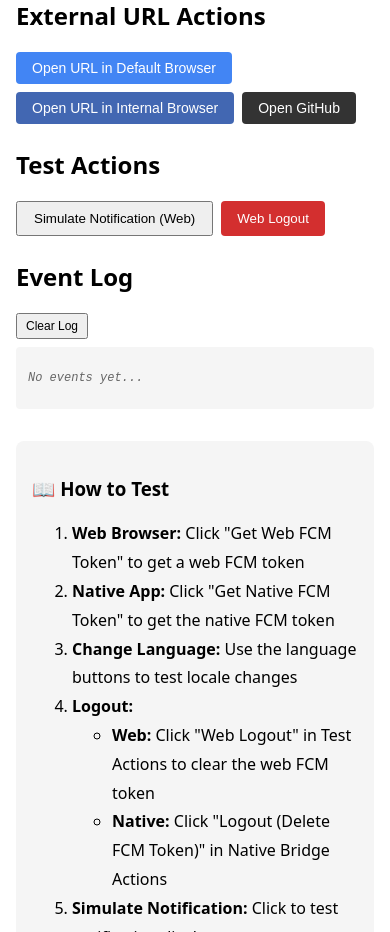
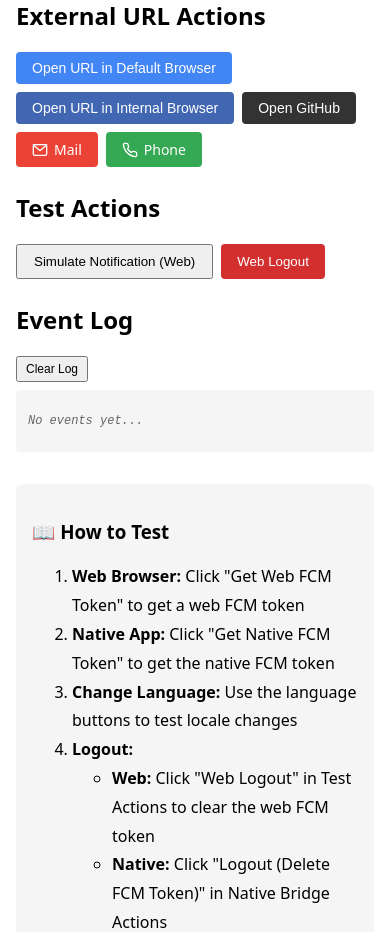
Before and after one commit to az-coder-123/fcm-web-demo, a Next.js app: page / in a window 390 px wide. Shown: the part 4040-4972 px from the top of the page. Built offline with nearby package versions, Linux system fonts and the light colour scheme; no server answers.

Commit message:
Add mail and phone action buttons to ExternalUrlActions component

```diff
--- a/components/ExternalUrlActions.js
+++ b/components/ExternalUrlActions.js
@@ -91,6 +91,49 @@ export default function ExternalUrlActions() {
                 >
                     Open GitHub
                 </button>
+                <a
+                    href="mailto:example@gmail.com"
+                    style={{
+                        padding: '8px 16px',
+                        background: '#EA4335',
+                        color: 'white',
+                        border: 'none',
+                        borderRadius: 4,
+                        cursor: 'pointer',
+                        fontSize: '14px',
+                        textDecoration: 'none',
+                        display: 'inline-flex',
+                        alignItems: 'center',
+                        gap: 6
+                    }}
+                >
+                    <svg width="16" height="16" viewBox="0 0 24 24" fill="none" stroke="white" strokeWidth="2" strokeLinecap="round" strokeLinejoin="round">
+                        <rect x="2" y="4" width="20" height="16" rx="2" />
+                        <path d="M22 4L12 13L2 4" />
+                    </svg>
+                    Mail
+                </a>
+                <a
+                    href="tel:0901122333"
+                    style={{
+                        padding: '8px 16px',
+                        background: '#34A853',
+                        color: 'white',
+                        border: 'none',
+                        borderRadius: 4,
+                        cursor: 'pointer',
+                        fontSize: '14px',
+                        textDecoration: 'none',
+                        display: 'inline-flex',
+                        alignItems: 'center',
+                        gap: 6
+                    }}
+                >
+                    <svg width="16" height="16" viewBox="0 0 24 24" fill="none" stroke="white" strokeWidth="2" strokeLinecap="round" strokeLinejoin="round">
+                        <path d="M22 16.92v3a2 2 0 01-2.18 2 19.79 19.79 0 01-8.63-3.07 19.5 19.5 0 01-6-6 19.79 19.79 0 01-3.07-8.67A2 2 0 014.11 2h3a2 2 0 012 1.72 12.84 12.84 0 00.7 2.81 2 2 0 01-.45 2.11L8.09 9.91a16 16 0 006 6l1.27-1.27a2 2 0 012.11-.45 12.84 12.84 0 002.81.7A2 2 0 0122 16.92z" />
+                    </svg>
+                    Phone
+                </a>
             </div>
         </section>
     );
```
